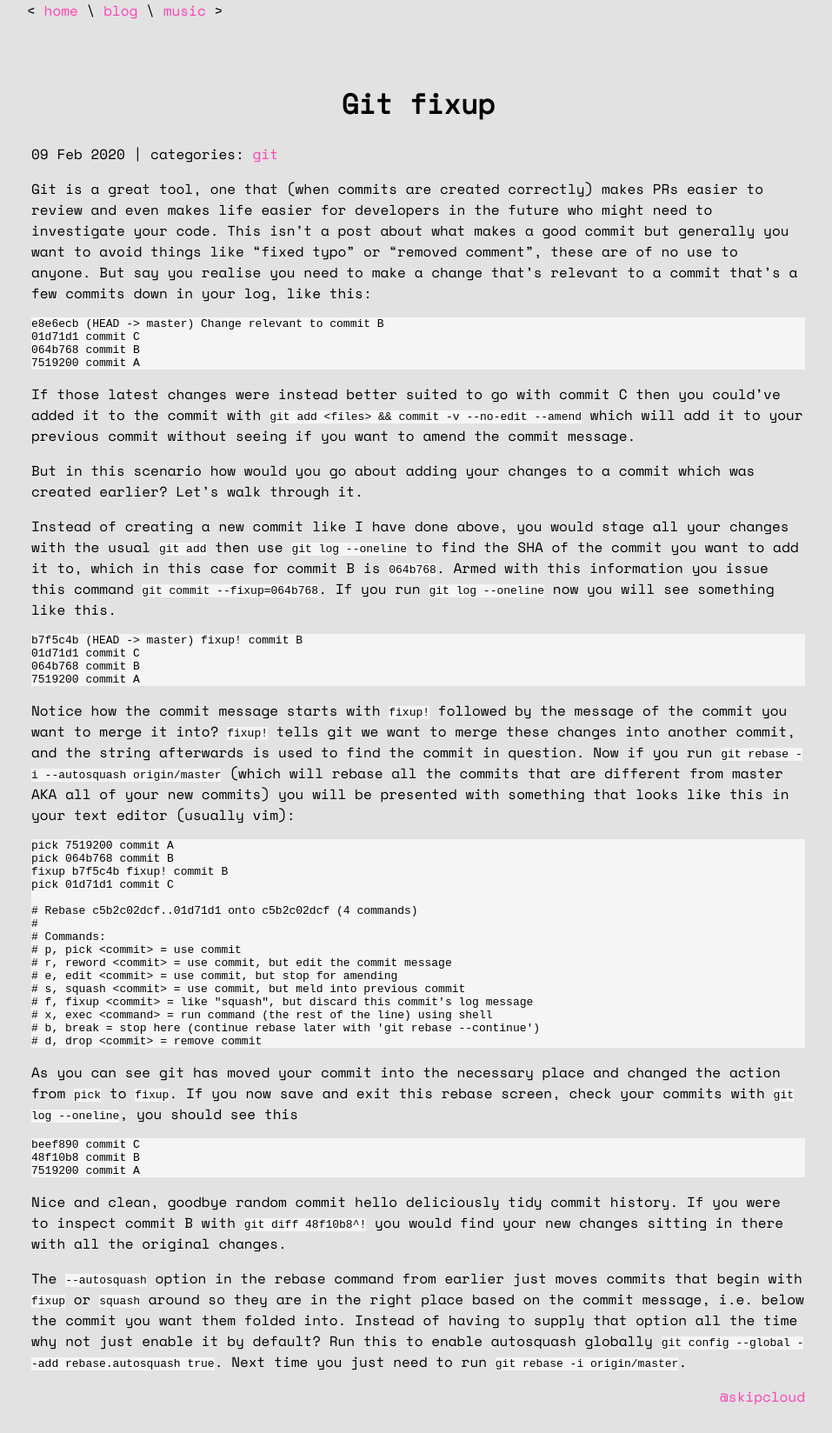
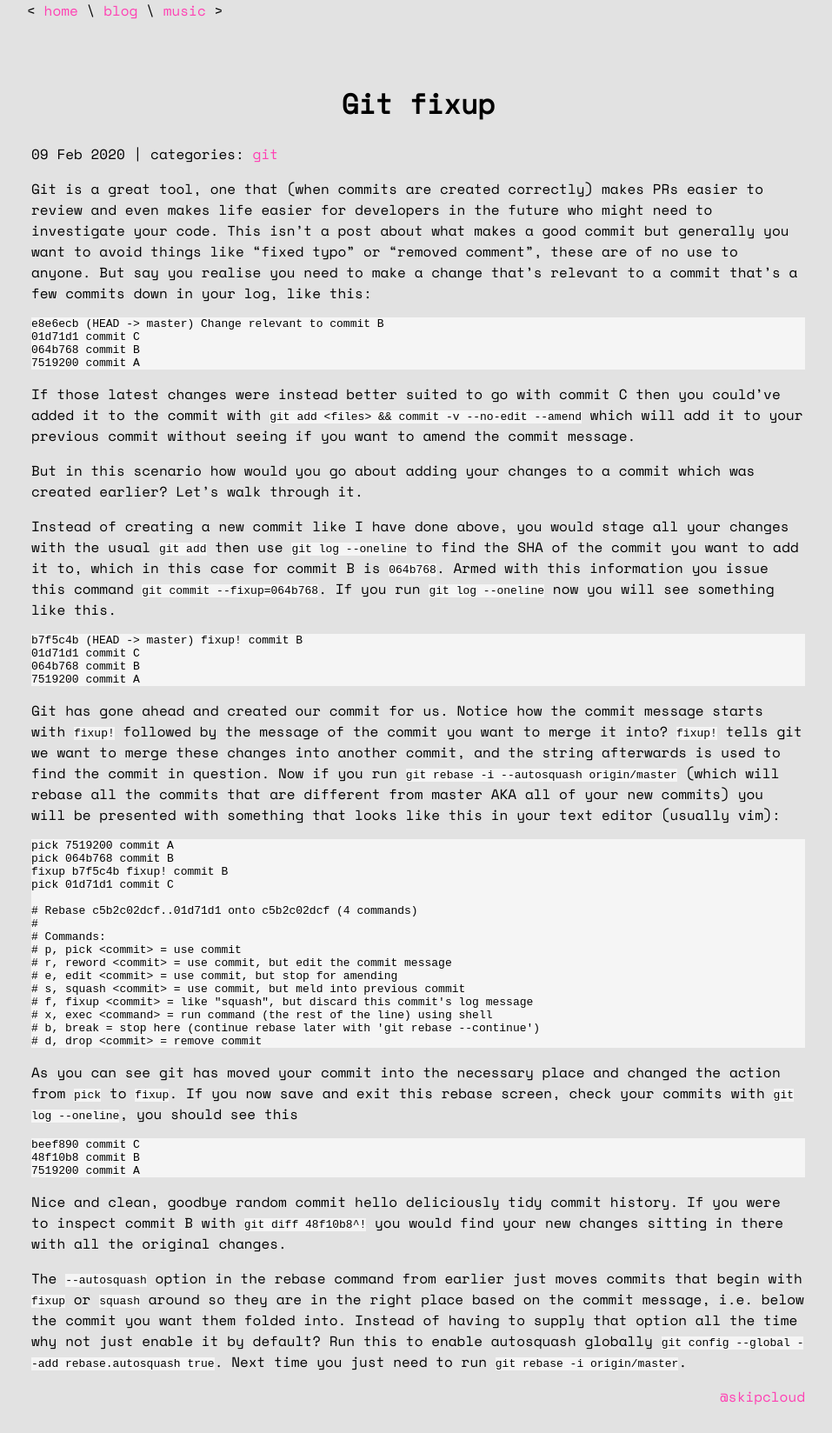
Before and after one commit to skipcloud/skipcloud.github.io, a Jekyll site: the page built from _posts/2020-02-09-git-fixup.md, in a window 1280 px wide. Shown: the whole page at 87% size, without its empty margins (159-1116 px from the left). Built offline with Jekyll 4.4.1, drawn with Linux system fonts in a browser that asks for light colours.

Commit message:
posts: add line to git fixup

````diff
--- a/_posts/2020-02-09-git-fixup.md
+++ b/_posts/2020-02-09-git-fixup.md
@@ -25,7 +25,7 @@ b7f5c4b (HEAD -> master) fixup! commit B
 064b768 commit B
 7519200 commit A
 ```
-Notice how the commit message starts with `fixup!` followed by the message of the commit you want to merge it into? `fixup!` tells git we want to merge these changes into another commit, and the string afterwards is used to find the commit in question. Now if you run `git rebase -i --autosquash origin/master` (which will rebase all the commits that are different from master AKA all of your new commits) you will be presented with something that looks like this in your text editor (usually vim):
+Git has gone ahead and created our commit for us. Notice how the commit message starts with `fixup!` followed by the message of the commit you want to merge it into? `fixup!` tells git we want to merge these changes into another commit, and the string afterwards is used to find the commit in question. Now if you run `git rebase -i --autosquash origin/master` (which will rebase all the commits that are different from master AKA all of your new commits) you will be presented with something that looks like this in your text editor (usually vim):
 
 ```
 pick 7519200 commit A
````
